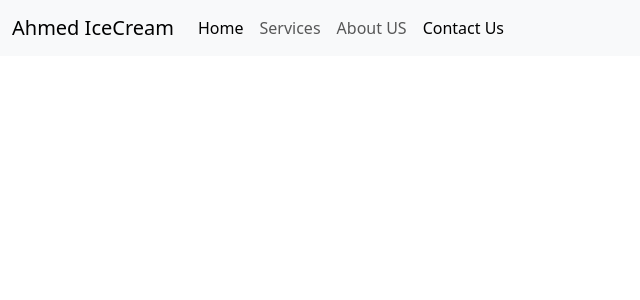
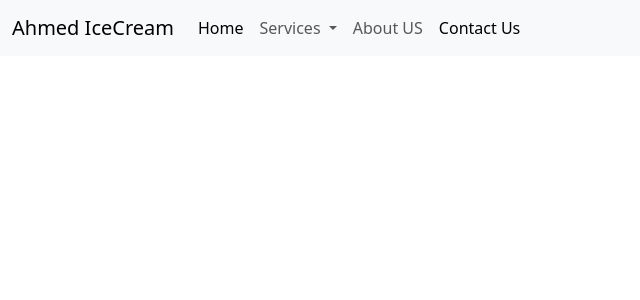
Before and after one commit to ahmedkhan753/Django-Webapp, a Django app: page / in a window 1280 px wide. Shown: the top 300 px of the page, without its empty margins (0-640 px from the left). Run offline with Django 5.2, Linux system fonts and the light colour scheme.

Commit message:
updated the structure

```diff
--- a/templates/index.html
+++ b/templates/index.html
@@ -26,8 +26,17 @@
                     <li class="nav-item">
                         <a class="nav-link active" aria-current="page" href="#">Home</a>
                     </li>
-                    <li class="nav-item">
-                        <a class="nav-link" href="#">Services</a>
+                    <li class="nav-item dropdown">
+                        <a class="nav-link dropdown-toggle" href="#" role="button" data-bs-toggle="dropdown"
+                            aria-expanded="false">
+                            Services
+                        </a>
+                        <ul class="dropdown-menu">
+                            <li><a class="dropdown-item" href="#">Softy Icecream</a></li>
+                            <li><a class="dropdown-item" href="#">Family Pack</a></li>
+                            <li><a class="dropdown-item" href="#">Cup Icecream</a></li>
+
+                        </ul>
                     </li>
                     <li class="nav-item">
                         <a class="nav-link" href="#">About US</a>
```
